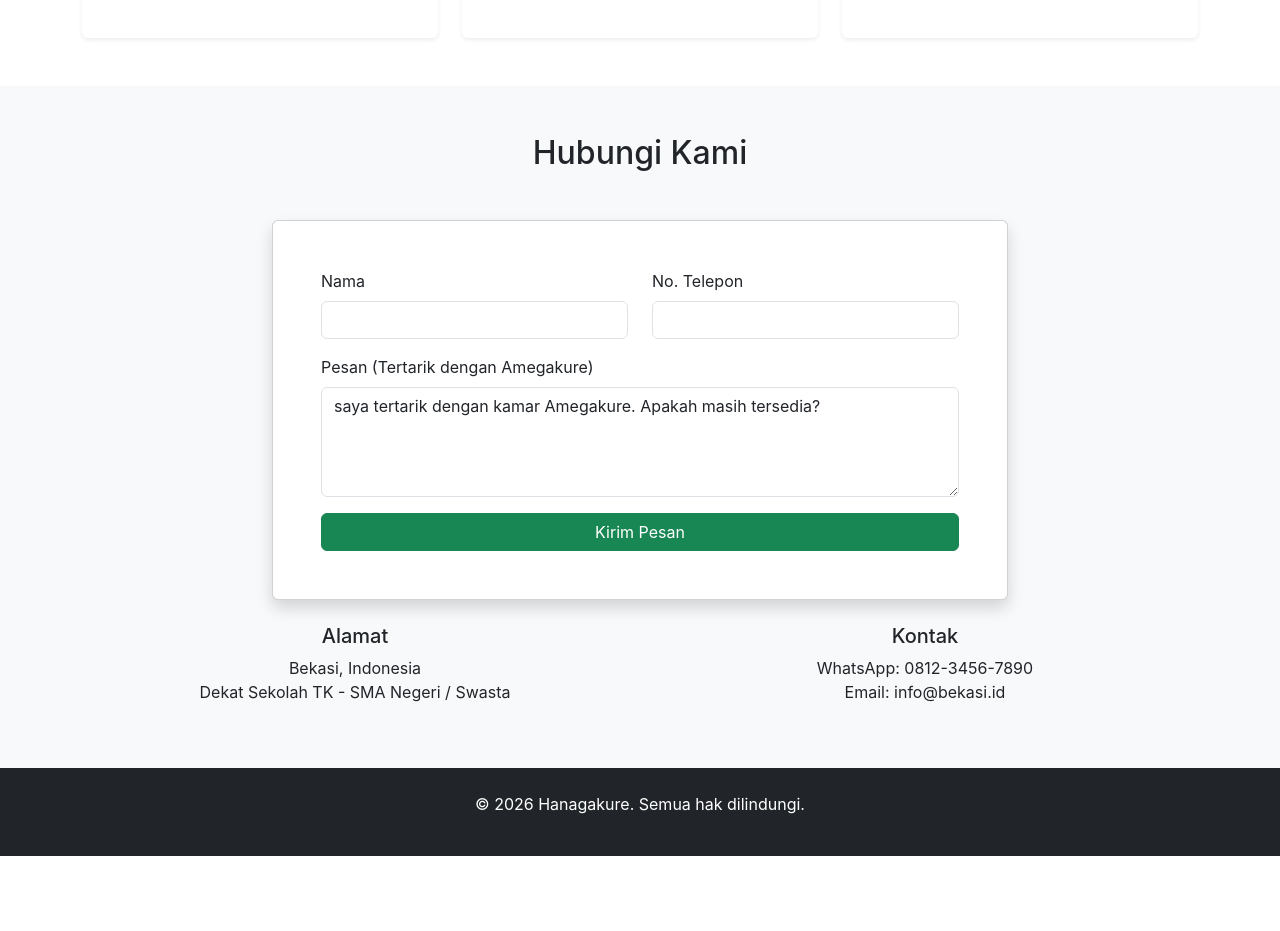
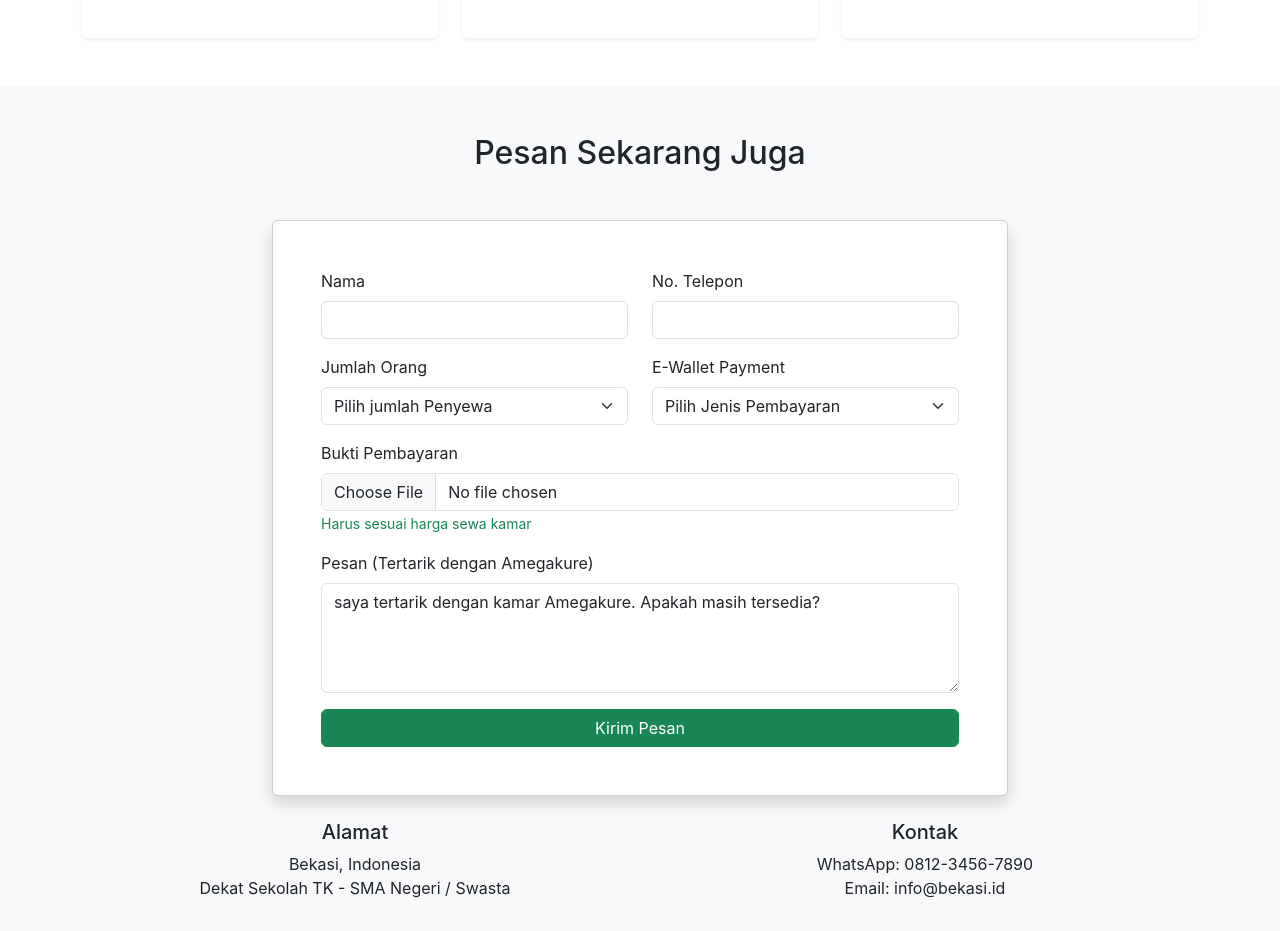
Before and after one commit to hanasoke/bootstrap_react_js, a React (Vite) app: page /detail/amegakure in a window 1280 px wide. Shown: the part 2320-3251 px from the top of the page. Before the commit the page ends 3176 px from the top, so only its background shows below. Built offline with nearby package versions, Linux system fonts and the light colour scheme.

Commit message:
update DetailPage.jsx

```diff
--- a/src/pages/DetailPage.jsx
+++ b/src/pages/DetailPage.jsx
@@ -159,7 +159,7 @@ const DetailPage = () => {
       {/* Contact Section */}
       <section id="contact" className="py-5 bg-light">
         <div className="container">
-          <h2 className="text-center mb-5">Hubungi Kami</h2>
+          <h2 className="text-center mb-5">Pesan Sekarang Juga</h2>
           <div className="row justify-content-center">
             <div className="col-md-8">
               <div className="card shadow">
@@ -173,6 +173,30 @@ const DetailPage = () => {
                       <div className="col-md-6 mb-3">
                         <label htmlFor="phone" className="form-label">No. Telepon</label>
                         <input type="tel" className="form-control" id="phone" />
+                      </div>
+                      <div className="col-md-6 mb-3">
+                        <label htmlFor="phone" className="form-label">Jumlah Orang</label>
+                        <select class="form-select" aria-label="Default select example">
+                          <option selected>Pilih jumlah Penyewa</option>
+                          <option value="1">One</option>
+                          <option value="2">Two</option>
+                          <option value="3">Three</option>
+                        </select>
+                      </div>
+                      <div className="col-md-6 mb-3">
+                        <label htmlFor="phone" className="form-label">E-Wallet Payment</label>
+                        <select class="form-select" aria-label="Default select example">
+                          <option selected>Pilih Jenis Pembayaran</option>
+                          <option value="1">Shopee Pay</option>
+                          <option value="2">Ovo</option>
+                          <option value="3">Dana</option>
+                          <option value="3">Link Aja</option>
+                        </select>
+                      </div>
+                      <div className="col mb-3">
+                        <label htmlFor="formFile" className="form-label">Bukti Pembayaran</label>
+                        <input className="form-control" type="file" id="formFile"/>
+                        <small className='text-success'>Harus sesuai harga sewa kamar</small>
                       </div>
                     </div>
                     <div className="mb-3">
```
